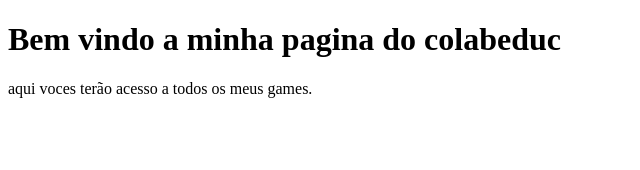
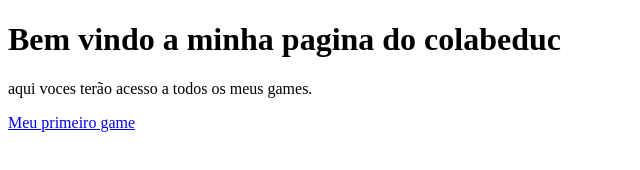
Before and after one commit to LonHeart/LonHeart.github.io, a plain HTML site: page index.html in a window 1280 px wide. Shown: the whole page, without its empty margins (0-640 px from the left). Drawn offline with Linux system fonts and the light colour scheme.

Commit message:
Update index.html

```diff
--- a/index.html
+++ b/index.html
@@ -6,5 +6,6 @@
    <body>
       <h1>Bem vindo a minha pagina do colabeduc</h1>
       <p>aqui voces terão acesso a todos os meus games.</p>
+      <a href = "https://lonheart.github.io/AquieAli/">Meu primeiro game</a>
    </body>
 </html>
```
